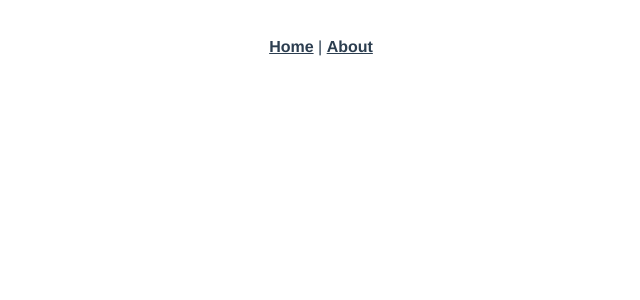
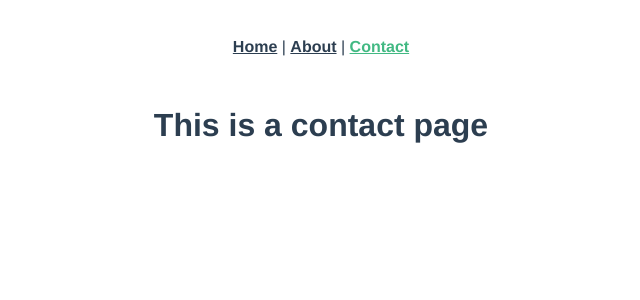
Before and after one commit to boxkwon/portfolio, a Vue app: page /contact in a window 1280 px wide. Before the commit this address had no page. Shown: the top 300 px of the page, without its empty margins (319-959 px from the left). Built offline with nearby package versions, Linux system fonts and the light colour scheme.

Commit message:
vue router 설치 - contact.vue 생성하고 라우팅 해보기
Signed-off-by: boxkwon <boxkwon@gmail.com>

```diff
--- a/src/App.vue
+++ b/src/App.vue
@@ -1,7 +1,8 @@
 <template>
   <div id="nav">
     <router-link to="/">Home</router-link> |
-    <router-link to="/about">About</router-link>
+    <router-link to="/about">About</router-link> |
+    <router-link to="/contact">Contact</router-link>
   </div>
   <router-view/>
 </template>
--- a/src/router/index.js
+++ b/src/router/index.js
@@ -1,5 +1,6 @@
 import { createRouter, createWebHistory } from 'vue-router'
 import Home from '../views/Home.vue'
+import Contact from '../views/Contact.vue'
 
 const routes = [
   {
@@ -14,7 +15,12 @@
     // this generates a separate chunk (about.[hash].js) for this route
     // which is lazy-loaded when the route is visited.
     component: () => import(/* webpackChunkName: "about" */ '../views/About.vue')
-  }
+  },
+  {
+    path: '/contact',
+    name: 'Contact',
+    component: Contact
+  },
 ]
 
 const router = createRouter({
--- /dev/null
+++ b/src/views/Contact.vue
@@ -0,0 +1,5 @@
+<template>
+  <div>
+    <h1>This is a contact page</h1>
+  </div>
+</template>
```
Also changed, not shown: 13 other files (tests, documents, lock files or other folders).
